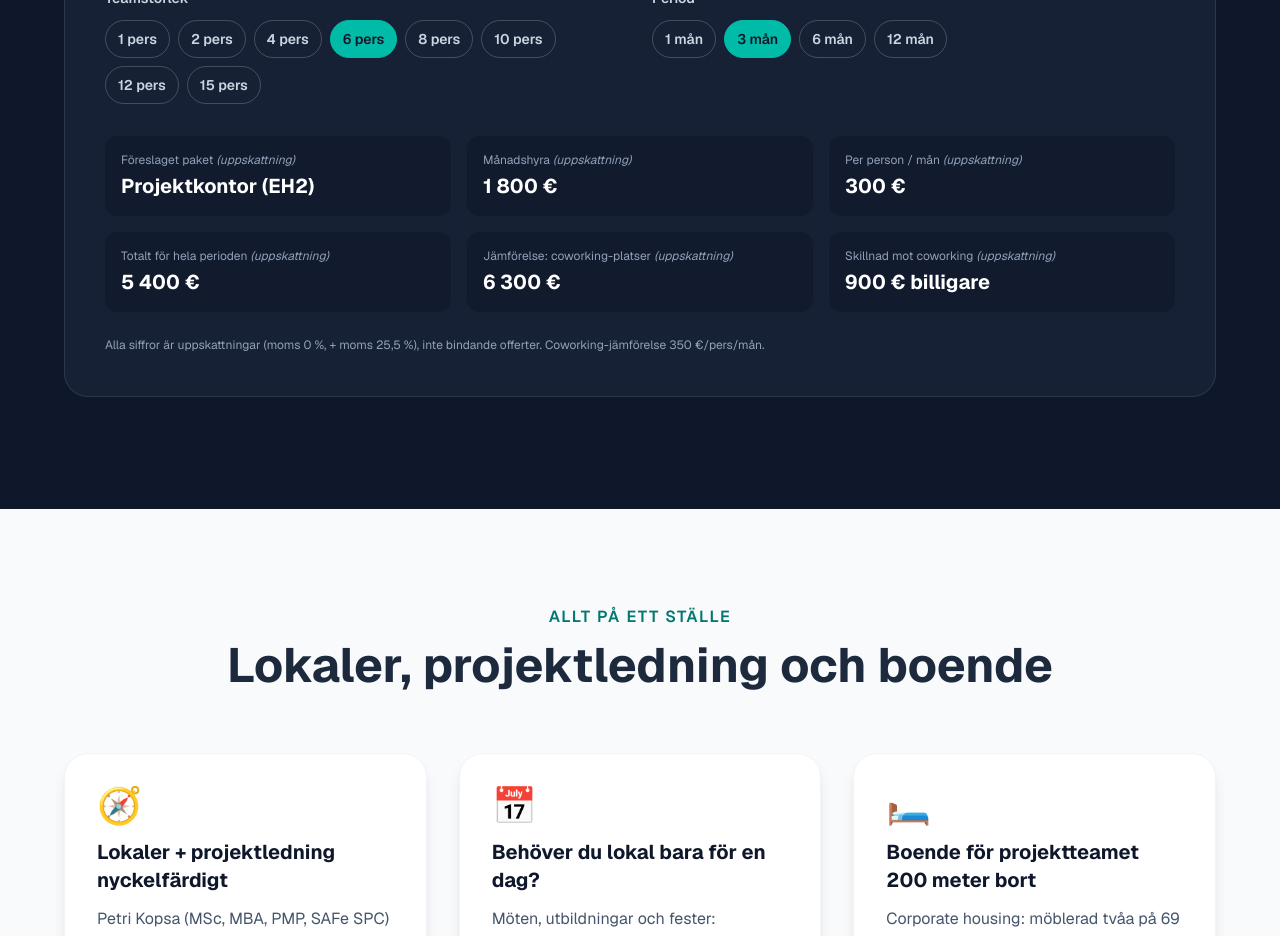
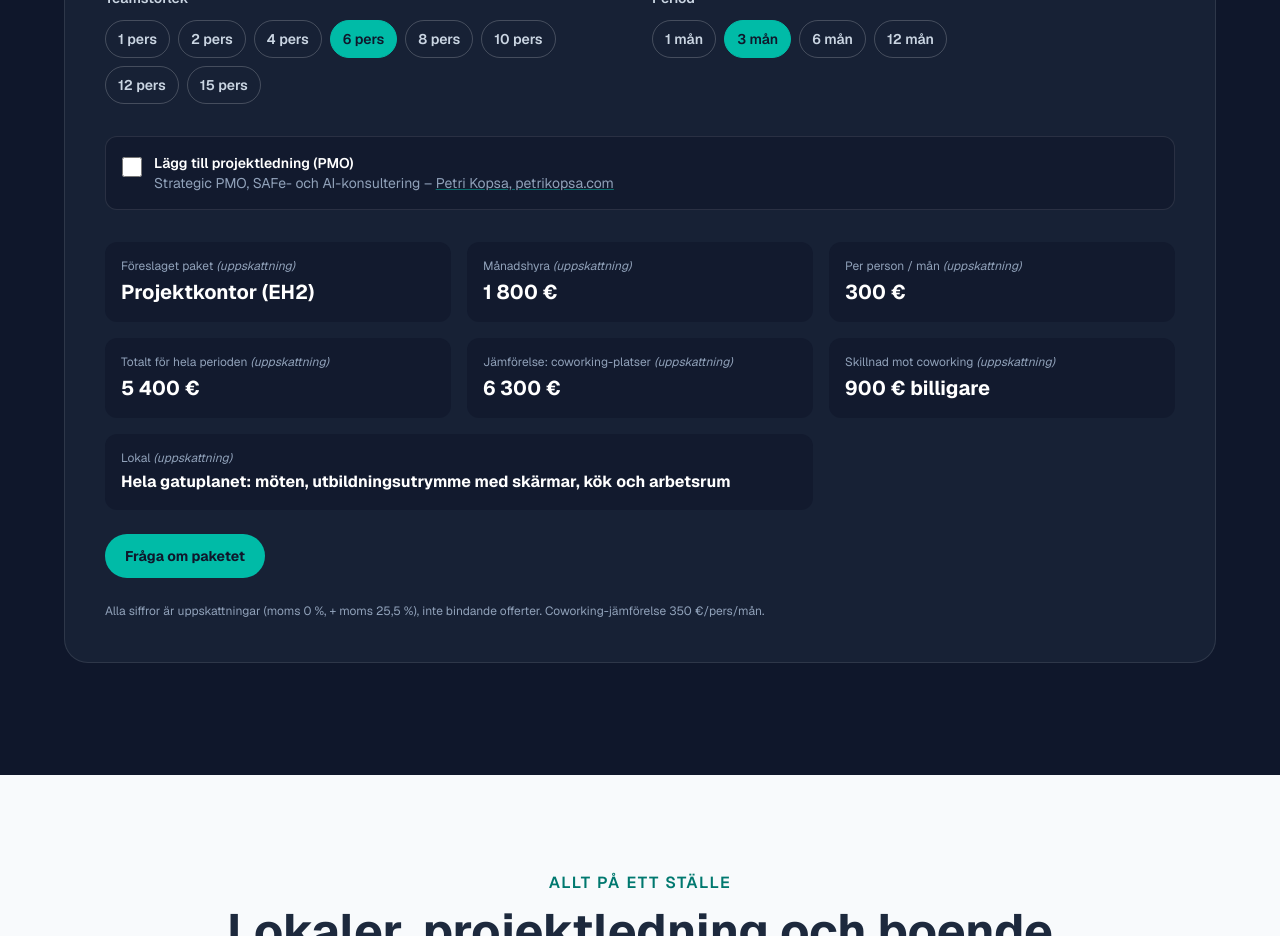
Before and after one commit to pkopsa/pitkansillankatu18-site, a Next.js app: page / in a window 1280 px wide. Shown: the part 4000-4936 px from the top of the page. Built offline with nearby package versions, Linux system fonts and the light colour scheme.

Commit message:
UAT-05: laskuriin PMO-optio, ehdotetun paketin tila ja kyselypainike
Co-Authored-By: Claude Opus 5.5 <noreply@anthropic.com>
Claude-Session: https://claude.ai/code/session_01V6UrCj7jsirPJAHrD95RHx

```diff
--- a/src/components/RentPackages.tsx
+++ b/src/components/RentPackages.tsx
@@ -23,6 +23,8 @@ function range([a, b]: readonly [number, number]): string {
 export default function RentPackages({ t, lang, onCta }: { t: T; lang: Lang; onCta: (prefill: string) => void }) {
   const [team, setTeam] = useState<number>(6);
   const [months, setMonths] = useState<number>(3);
+  // PMO-optio: projektinjohto (petrikopsa.com) – ei hintaa, tarjouksen mukaan
+  const [pmo, setPmo] = useState<boolean>(false);
 
   const cards = [
     { id: "eh1" as const, name: t.pkgEh1Name, forWho: t.pkgEh1For, space: t.pkgEh1Space },
@@ -37,7 +39,11 @@ export default function RentPackages({ t, lang, onCta }: { t: T; lang: Lang; onC
   const diff = coworking - total;
 
   function ask(name: string) {
-    onCta(t.pkgPrefill.replace("{paketti}", name));
+    onCta(t.pkgPrefill.replace("{paketti}", name) + (pmo ? t.pkgPrefillPmo : ""));
+  }
+
+  function spaceOf(id: PkgId): string {
+    return id === "eh1" ? t.pkgEh1Space : id === "eh2" ? t.pkgEh2Space : t.pkgEh3Space;
   }
 
   return (
@@ -164,6 +170,25 @@ export default function RentPackages({ t, lang, onCta }: { t: T; lang: Lang; onC
             </fieldset>
           </div>
 
+          <div className="mb-8 flex items-start gap-3 bg-slate-900/60 rounded-xl p-4 border border-white/10">
+            <input
+              id="calc-pmo"
+              type="checkbox"
+              checked={pmo}
+              onChange={(e) => setPmo(e.target.checked)}
+              className="mt-1 h-5 w-5 accent-teal-500 shrink-0"
+            />
+            <label htmlFor="calc-pmo" className="text-sm">
+              <span className="block text-white font-semibold">{t.calcPmoLabel}</span>
+              <span className="block text-slate-400">
+                {t.calcPmoDesc.replace(/ – .*$/, "")} –{" "}
+                <a href={LINKS.petrikopsa} target="_blank" rel="noopener noreferrer" className="underline decoration-teal-500/50 hover:text-teal-300">
+                  {t.calcPmoDesc.replace(/^.* – /, "")}
+                </a>
+              </span>
+            </label>
+          </div>
+
           <dl className="grid grid-cols-2 lg:grid-cols-3 gap-4 text-sm" aria-live="polite">
             {[
               { label: t.calcPackageLabel, value: `${pkgName(suggested, t)} (${suggested.toUpperCase()})` },
@@ -172,13 +197,21 @@ export default function RentPackages({ t, lang, onCta }: { t: T; lang: Lang; onC
               { label: t.calcTotalLabel, value: formatEur(total, lang) },
               { label: t.calcCompareLabel, value: formatEur(coworking, lang) },
               { label: t.calcDiffLabel, value: `${formatEur(Math.abs(diff), lang)} ${diff >= 0 ? t.calcCheaper : t.calcDearer}` },
+              { label: t.calcSpaceLabel, value: spaceOf(suggested), wide: true },
+              ...(pmo ? [{ label: t.calcPmoLabel, value: t.calcPmoValue }] : []),
             ].map((row, i) => (
-              <div key={row.label} className={`bg-slate-900/60 rounded-xl p-4 ${i === 0 ? "col-span-2 lg:col-span-1" : ""}`}>
+              <div key={row.label} className={`bg-slate-900/60 rounded-xl p-4 ${i === 0 ? "col-span-2 lg:col-span-1" : ""} ${"wide" in row && row.wide ? "col-span-2" : ""}`}>
                 <dt className="text-slate-400 text-xs">{row.label} <span className="italic">({t.calcEstimate})</span></dt>
-                <dd className="text-white font-bold text-base sm:text-lg lg:text-xl mt-1 break-words">{row.value}</dd>
+                <dd className={`text-white font-bold mt-1 break-words ${"wide" in row && row.wide ? "text-sm lg:text-base" : "text-base sm:text-lg lg:text-xl"}`}>{row.value}</dd>
               </div>
             ))}
           </dl>
+          <button
+            onClick={() => ask(`${pkgName(suggested, t)} (${suggested.toUpperCase()}), ${team} ${t.pkgPersonsUnit}, ${months} ${t.pkgMonthsUnit}`)}
+            className="mt-6 bg-teal-500 hover:bg-teal-400 text-slate-900 font-bold text-sm px-5 py-3 rounded-full transition-colors"
+          >
+            {t.pkgCta}
+          </button>
           <p className="text-slate-400 text-xs mt-6 leading-relaxed">{t.calcNote}</p>
         </div>
       </div>
```
